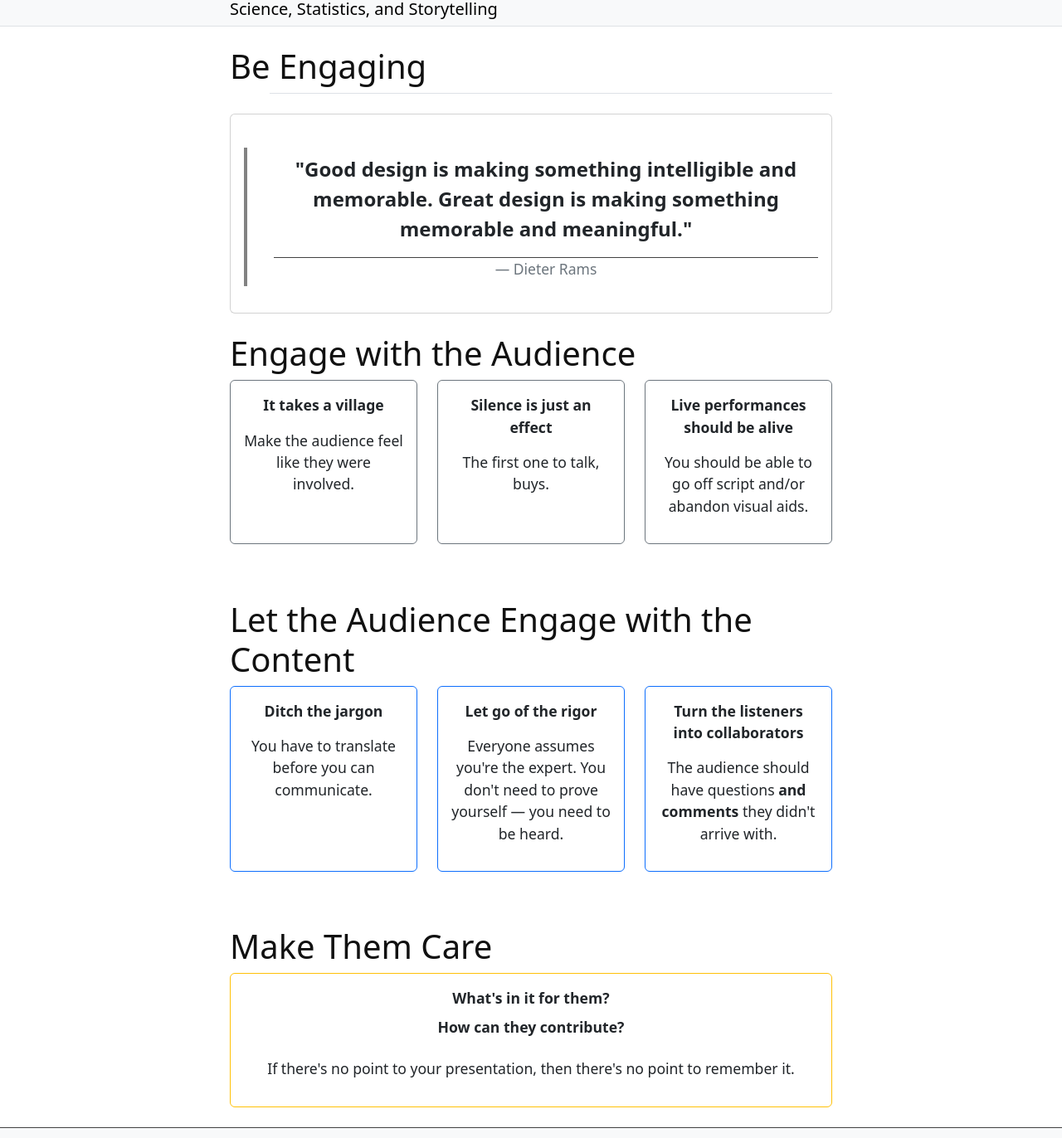
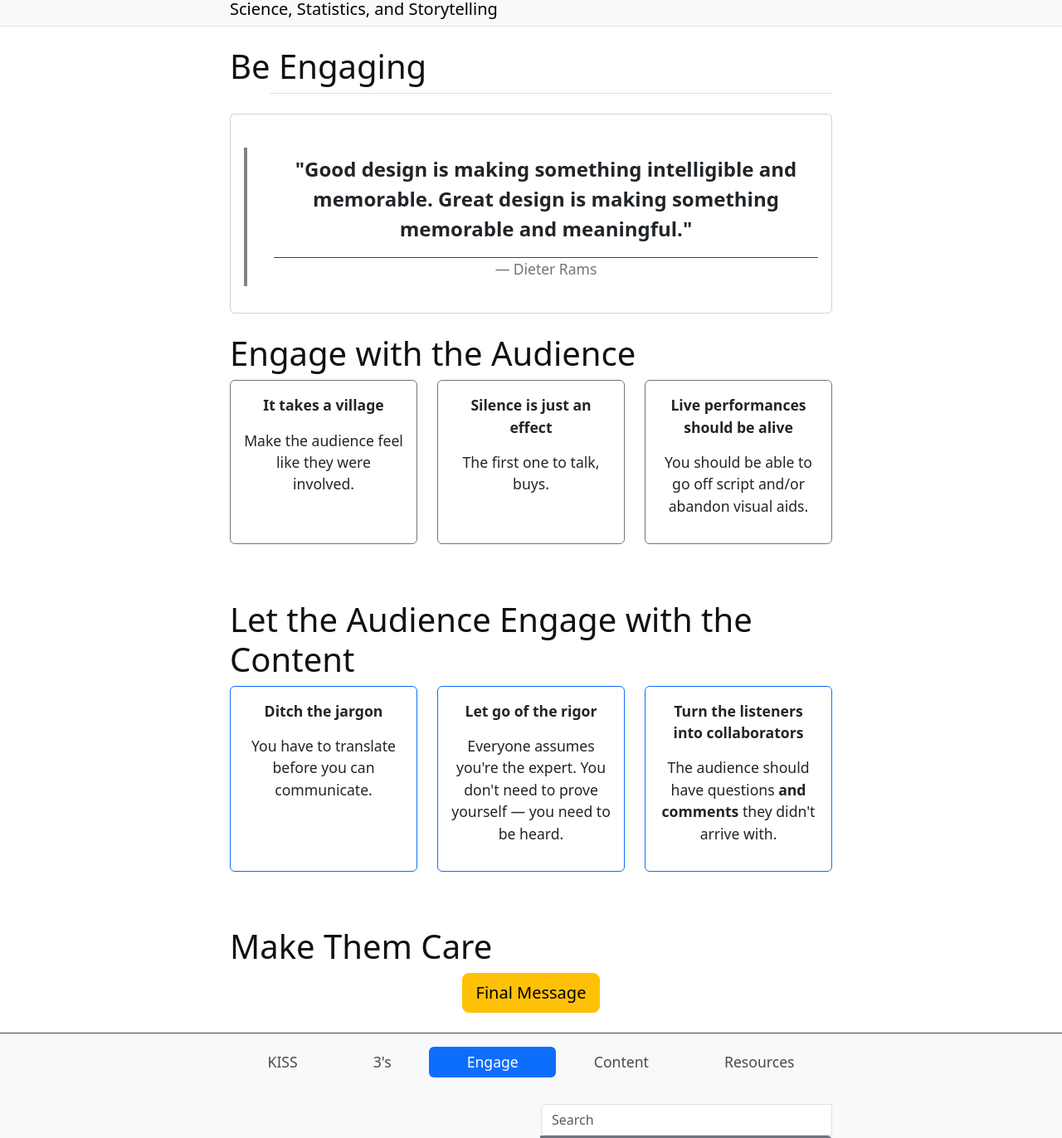
Before and after one commit to rmshksu/comm-shop, a Jekyll site: the page built from content/2-engage.md, in a window 1280 px wide, cut to the strip 121-1493 px from the top of the page. Shown: the whole strip at 83% size. Built offline with Jekyll 4.4.1, drawn with Linux system fonts in a browser that asks for light colours.

Commit message:
Update 2-engage.md
im running on fumes man

```diff
--- a/content/2-engage.md
+++ b/content/2-engage.md
@@ -3,7 +3,28 @@ title: Be Engaging
 nav: Engage
 ---
 
-<div class="card mb-4">
+<!-- Fade-in animation CSS -->
+<style>
+@keyframes fadeInUp {
+  from {
+    opacity: 0;
+    transform: translate3d(0, 40px, 0);
+  }
+  to {
+    opacity: 1;
+    transform: none;
+  }
+}
+
+.fade-in-up {
+  animation: fadeInUp 1s ease forwards;
+  opacity: 0;
+  animation-delay: 0.3s;
+  animation-fill-mode: forwards;
+}
+</style>
+
+<div class="card mb-4 fade-in-up">
   <div class="card-body text-center">
     <blockquote class="blockquote">
       <p class="fs-4 fw-bold">
@@ -17,7 +38,7 @@ nav: Engage
 # Engage with the Audience
 
 <div class="row">
-  <div class="col-md-4 mb-4">
+  <div class="col-md-4 mb-4 fade-in-up">
     <div class="card h-100 border-secondary">
       <div class="card-body text-center">
         <p class="fw-bold">It takes a village</p>
@@ -26,7 +47,7 @@ nav: Engage
     </div>
   </div>
 
-  <div class="col-md-4 mb-4">
+  <div class="col-md-4 mb-4 fade-in-up">
     <div class="card h-100 border-secondary">
       <div class="card-body text-center">
         <p class="fw-bold">Silence is just an effect</p>
@@ -35,7 +56,7 @@ nav: Engage
     </div>
   </div>
 
-  <div class="col-md-4 mb-4">
+  <div class="col-md-4 mb-4 fade-in-up">
     <div class="card h-100 border-secondary">
       <div class="card-body text-center">
         <p class="fw-bold">Live performances should be alive</p>
@@ -50,7 +71,7 @@ nav: Engage
 # Let the Audience Engage with the Content
 
 <div class="row">
-  <div class="col-md-4 mb-4">
+  <div class="col-md-4 mb-4 fade-in-up">
     <div class="card h-100 border-primary">
       <div class="card-body text-center">
         <p class="fw-bold">Ditch the jargon</p>
@@ -59,7 +80,7 @@ nav: Engage
     </div>
   </div>
 
-  <div class="col-md-4 mb-4">
+  <div class="col-md-4 mb-4 fade-in-up">
     <div class="card h-100 border-primary">
       <div class="card-body text-center">
         <p class="fw-bold">Let go of the rigor</p>
@@ -68,7 +89,7 @@ nav: Engage
     </div>
   </div>
 
-  <div class="col-md-4 mb-4">
+  <div class="col-md-4 mb-4 fade-in-up">
     <div class="card h-100 border-primary">
       <div class="card-body text-center">
         <p class="fw-bold">Turn the listeners into collaborators</p>
@@ -82,12 +103,36 @@ nav: Engage
 
 # Make Them Care
 
-<div class="card mb-4 border-warning">
-  <div class="card-body text-center">
-    <p class="fw-bold mb-2">What's in it for <strong>them</strong>?</p>
-    <p class="fw-bold mb-2">How can <strong>they</strong> contribute?</p>
-    <p class="mt-4">
-      If there's no point to your presentation, then there's no point to remember it.
-    </p>
+<div class="text-center mb-4">
+  <button type="button" class="btn btn-warning btn-lg" data-bs-toggle="modal" data-bs-target="#finalModal">
+    Final Message
+  </button>
+</div>
+
+<!-- Final Modal -->
+<div class="modal fade" id="finalModal" tabindex="-1" aria-labelledby="finalModalLabel" aria-hidden="true">
+  <div class="modal-dialog modal-lg modal-dialog-centered">
+    <div class="modal-content" style="height: 75vh;">
+      <div class="modal-header">
+        <h5 class="modal-title w-100 text-center fw-bold" id="finalModalLabel">The Point</h5>
+        <button type="button" class="btn-close" data-bs-dismiss="modal" aria-label="Close"></button>
+      </div>
+
+      <div class="modal-body d-flex flex-column justify-content-between">
+        <div class="text-center" style="font-size: 2rem; margin-top: 20px;">
+          <em>If there's no point to your presentation, then there's no point to remember it.</em>
+        </div>
+
+        <div class="text-center mt-4">
+          <img src="statdept.jpg" alt="Image 1" style="max-width: 40%; margin: 10px;">
+          <img src="statclub.jpg" alt="Image 2" style="max-width: 40%; margin: 10px;">
+        </div>
+
+        <div class="text-center mt-3" style="font-size: 0.9rem; color: #6c757d;">
+          Thank you to K-State, the Department of Statistics, and the Stat Club for giving me this opportunity.<br>
+          Special thanks to the ASA and Savills for their contributions to this year's celebration of data!
+        </div>
+      </div>
+    </div>
   </div>
 </div>
```
